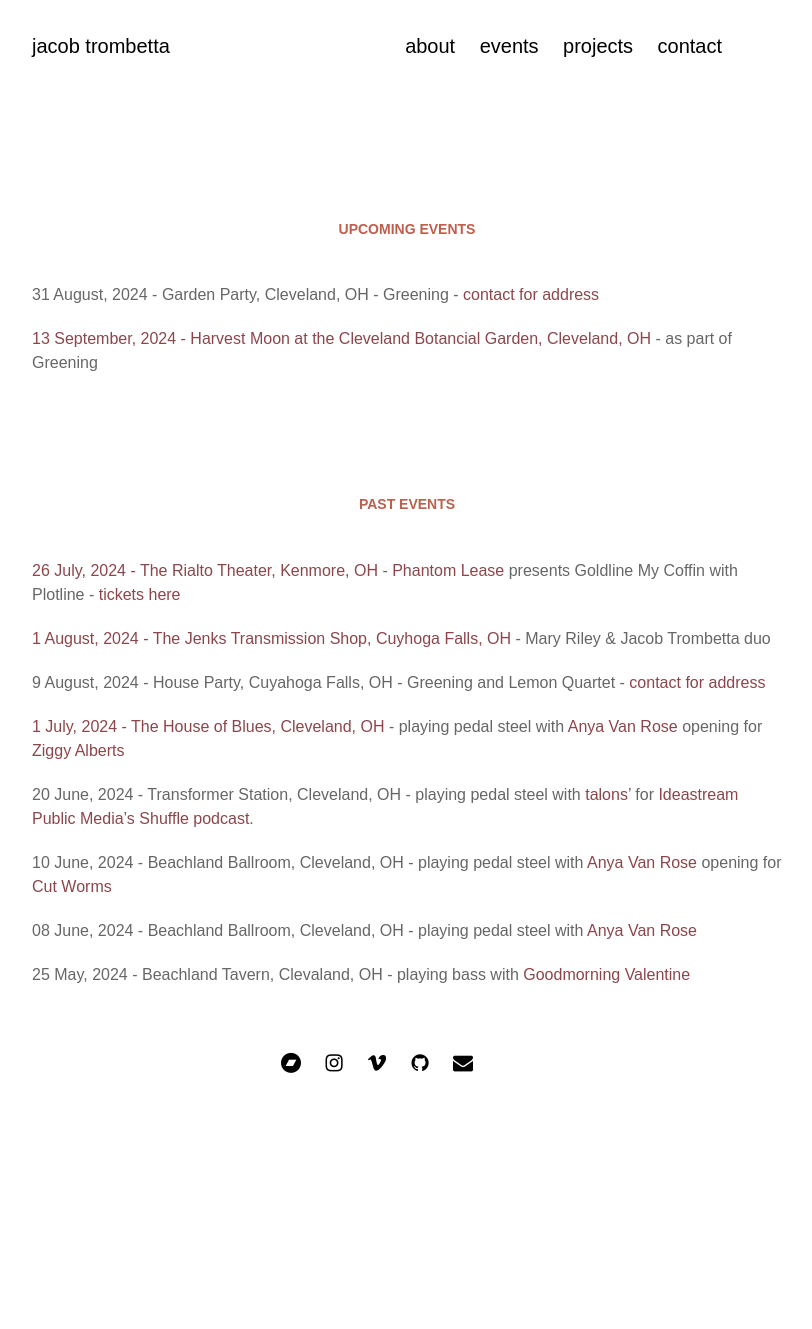
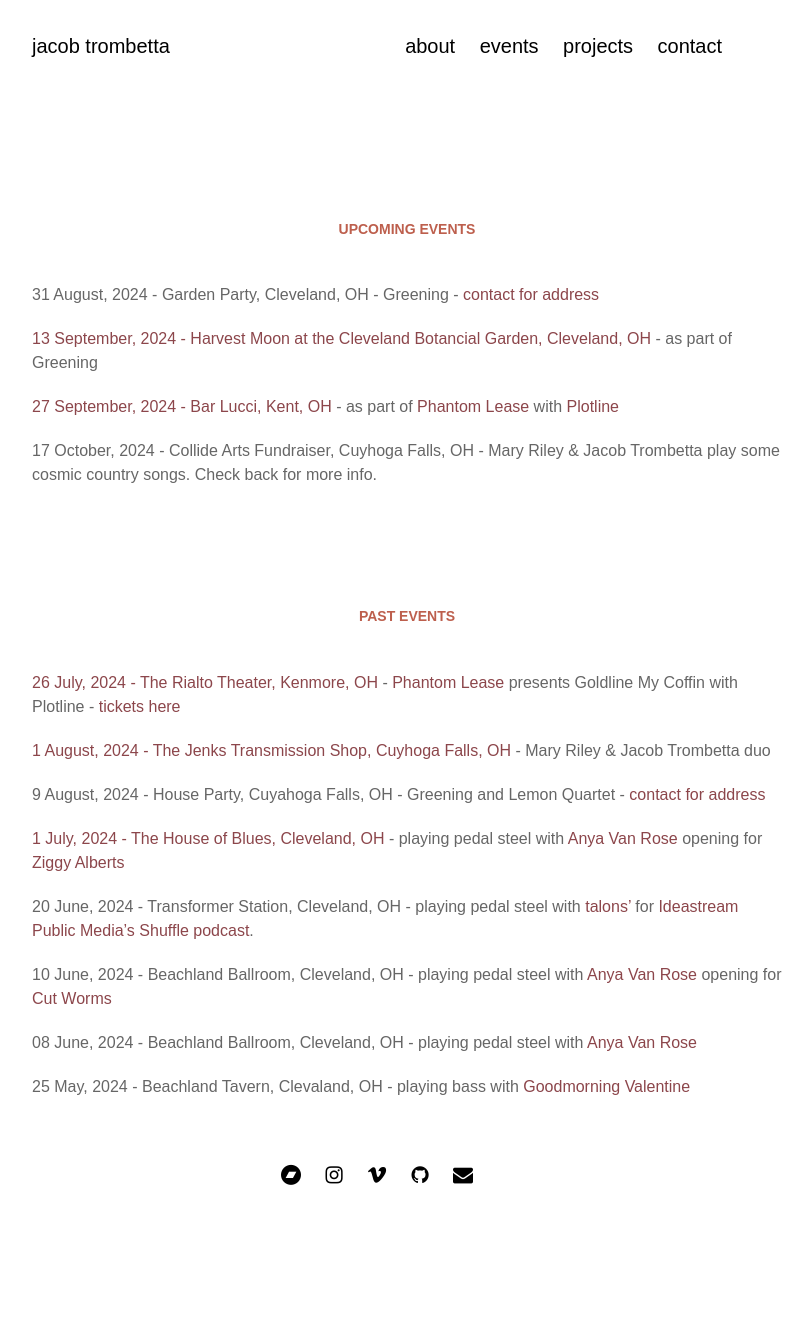
Before and after one commit to jacobtrombetta/jacobtrombetta.github.io, a Jekyll site: the page built from pages/events.md, in a window 1280 px wide. Shown: the whole page, without its empty margins (263-1075 px from the left). Built offline with Jekyll 4.4.1, drawn with Linux system fonts in a browser that asks for light colours; nearby versions of some CDN libraries; some web fonts are replaced; before the commit the page ends 1217 px from its top, so only the background shows below that.

Commit message:
update events page

```diff
--- a/pages/events.md
+++ b/pages/events.md
@@ -8,6 +8,10 @@ permalink: /events
 31 August, 2024 - Garden Party, Cleveland, OH - Greening - [contact for address](/contact)
 
 [13 September, 2024 - Harvest Moon at the Cleveland Botancial Garden, Cleveland, OH](https://holdenfg.org/events/cleveland-botanical-garden/harvest-moon/) - as part of Greening
+
+[27 September, 2024 - Bar Lucci, Kent, OH](https://www.barluccikent.com/) - as part of [Phantom Lease](https://sites.google.com/view/phantomlease/home) with [Plotline](https://www.instagram.com/plotline.ak/)
+
+17 October, 2024 - Collide Arts Fundraiser, Cuyhoga Falls, OH - Mary Riley & Jacob Trombetta play some cosmic country songs. Check back for more info.
 
 ### Past events
 [26 July, 2024 - The Rialto Theater, Kenmore, OH](https://www.therialtotheatre.com/calendar/2024/7/26/phantom-lease-plotline-072624) - [Phantom Lease](/projects/phantom_lease) presents Goldline My Coffin with Plotline - [tickets here](https://www.therialtotheatre.com/tickets/phantom-lease-plotline-072624)
```
